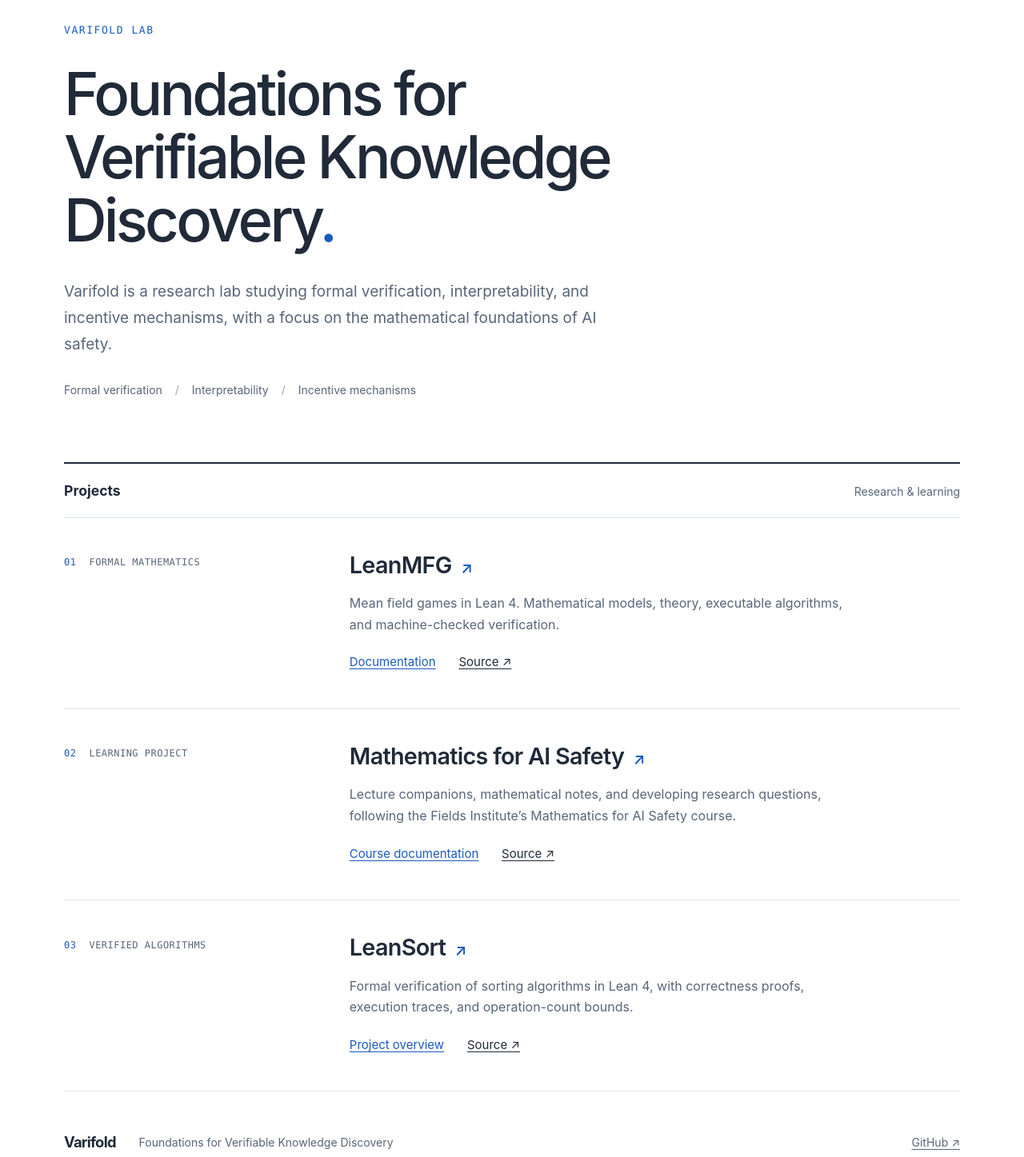
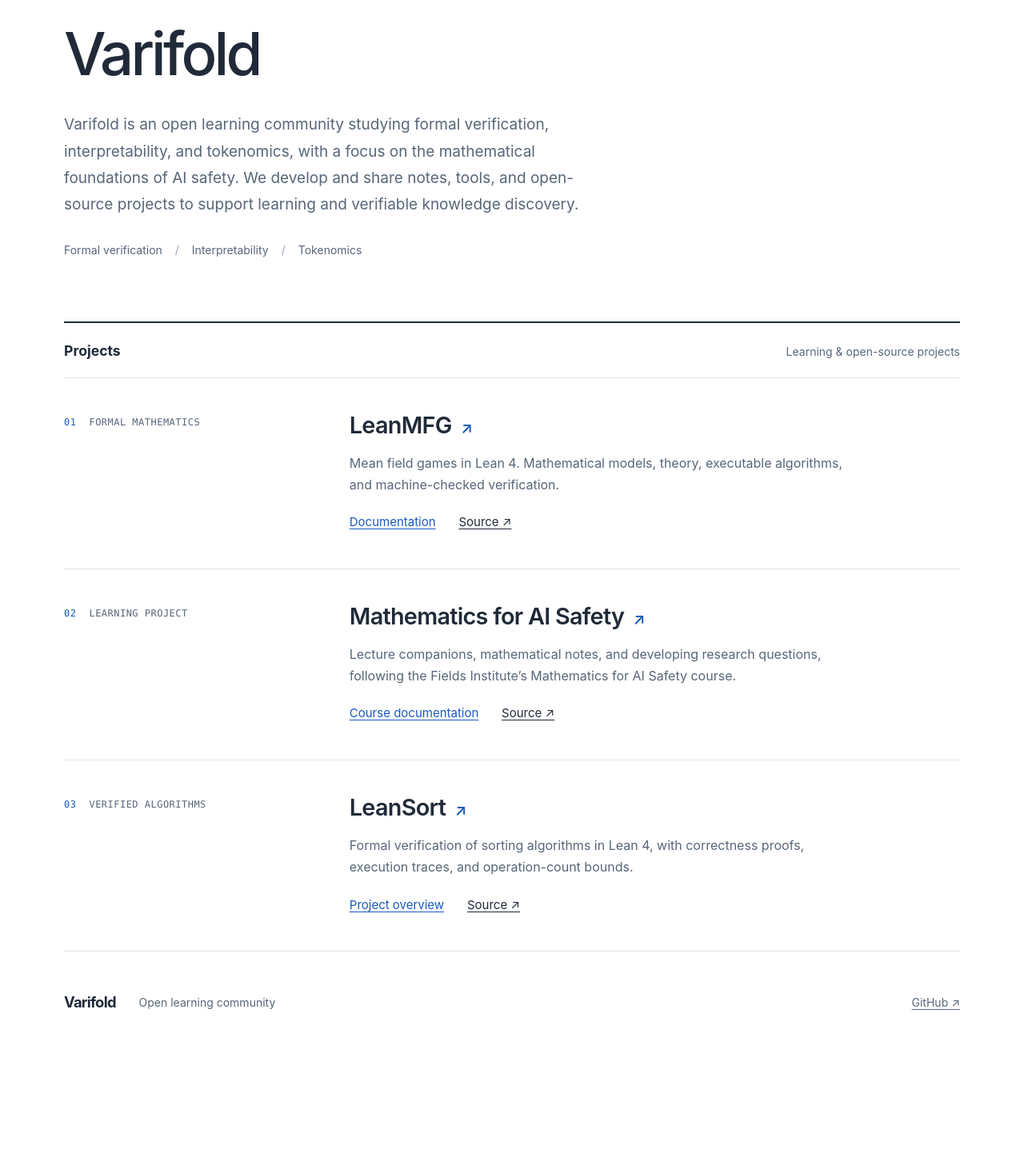
Before and after one commit to Varifold-Lab/varifold-lab.github.io, a plain HTML site: page index.html in a window 1280 px wide. Shown: the part 140-1587 px from the top of the page at 80% size. After the commit the page ends 1456 px from the top, so only its background shows below. Drawn offline with Linux system fonts and the light colour scheme.

Commit message:
Describe Varifold as an open learning community

```diff
--- a/index.html
+++ b/index.html
@@ -3,8 +3,8 @@
 <head>
   <meta charset="utf-8">
   <meta name="viewport" content="width=device-width, initial-scale=1">
-  <title>Varifold — Foundations for Verifiable Knowledge Discovery</title>
-  <meta name="description" content="Varifold is a research lab studying formal verification, interpretability, and incentive mechanisms, with a focus on the mathematical foundations of AI safety.">
+  <title>Varifold — Open Learning Community</title>
+  <meta name="description" content="Varifold is an open learning community studying formal verification, interpretability, and tokenomics, with a focus on the mathematical foundations of AI safety. We develop and share notes, tools, and open-source projects to support learning and verifiable knowledge discovery.">
   <link rel="stylesheet" href="styles.css">
 </head>
 <body>
@@ -15,13 +15,12 @@
   </header>
   <main id="main">
     <section class="intro" aria-labelledby="intro-title">
-      <p class="eyebrow">VARIFOLD LAB</p>
-      <h1 id="intro-title">Foundations for<br>Verifiable Knowledge<br>Discovery<span class="period">.</span></h1>
-      <p class="description">Varifold is a research lab studying formal verification, interpretability, and incentive mechanisms, with a focus on the mathematical foundations of AI safety.</p>
-      <p class="research-areas">Formal verification <span aria-hidden="true">/</span> Interpretability <span aria-hidden="true">/</span> Incentive mechanisms</p>
+      <h1 id="intro-title">Varifold</h1>
+      <p class="description">Varifold is an open learning community studying formal verification, interpretability, and tokenomics, with a focus on the mathematical foundations of AI safety. We develop and share notes, tools, and open-source projects to support learning and verifiable knowledge discovery.</p>
+      <p class="research-areas">Formal verification <span aria-hidden="true">/</span> Interpretability <span aria-hidden="true">/</span> Tokenomics</p>
     </section>
     <section class="projects" id="projects" aria-labelledby="projects-title">
-      <div class="section-heading"><h2 id="projects-title">Projects</h2><span>Research & learning</span></div>
+      <div class="section-heading"><h2 id="projects-title">Projects</h2><span>Learning & open-source projects</span></div>
       <article class="project">
         <div class="project-kind"><span class="project-number">01</span><span>FORMAL MATHEMATICS</span></div>
         <div class="project-content">
@@ -48,6 +47,6 @@
       </article>
     </section>
   </main>
-  <footer><a class="brand" href="./">Varifold</a><span>Foundations for Verifiable Knowledge Discovery</span><a href="https://github.com/Varifold-Lab">GitHub ↗</a></footer>
+  <footer><a class="brand" href="./">Varifold</a><span>Open learning community</span><a href="https://github.com/Varifold-Lab">GitHub ↗</a></footer>
 </body>
 </html>
```
Also changed, not shown: 404.html (+1 -1 lines), 2 other files.
